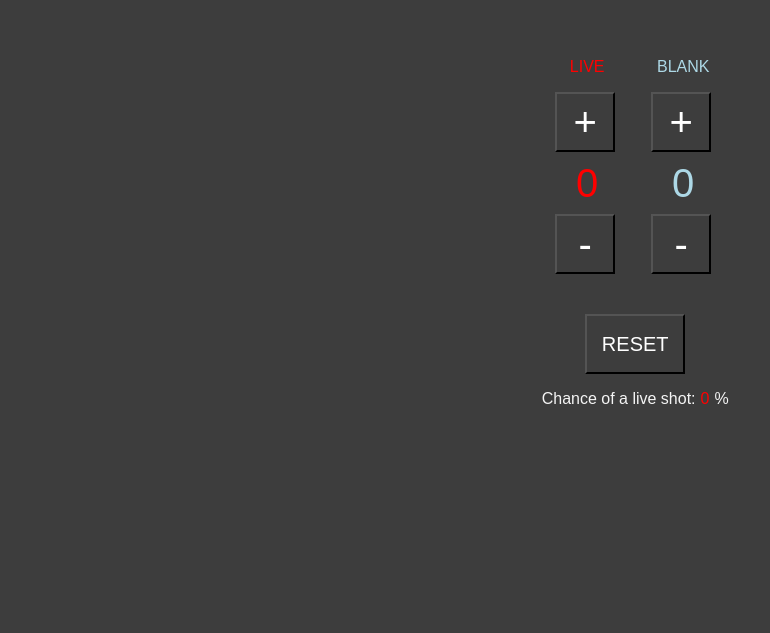
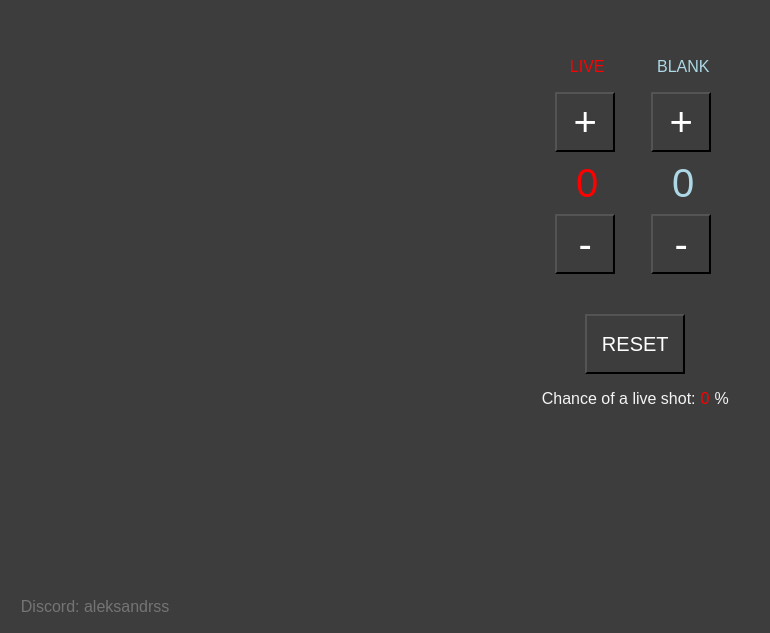
Before and after one commit to al3ksandrs/buckshotRoulleteCounter, a Vue app: page / in a window 1280 px wide. Shown: the part 167-800 px from the top of the page, without its empty margins (0-770 px from the left). Built offline with nearby package versions, Linux system fonts and the light colour scheme.

Commit message:
discord tag

```diff
--- a/src/components/Home.vue
+++ b/src/components/Home.vue
@@ -75,6 +75,7 @@ export default {
       <p class="p white">%</p>
     </div>
   </div>
+  <p class="p darkgray disc flex">Discord: aleksandrss</p>
 </template>
 
 <style scoped>
@@ -160,4 +161,14 @@ export default {
   color: whitesmoke;
 }
 
+.darkgray{
+  color: #757575;
+}
+
+.disc{
+    position: absolute;
+  bottom: 1px;
+  left: 1.3em;
+}
+
 </style>
```
